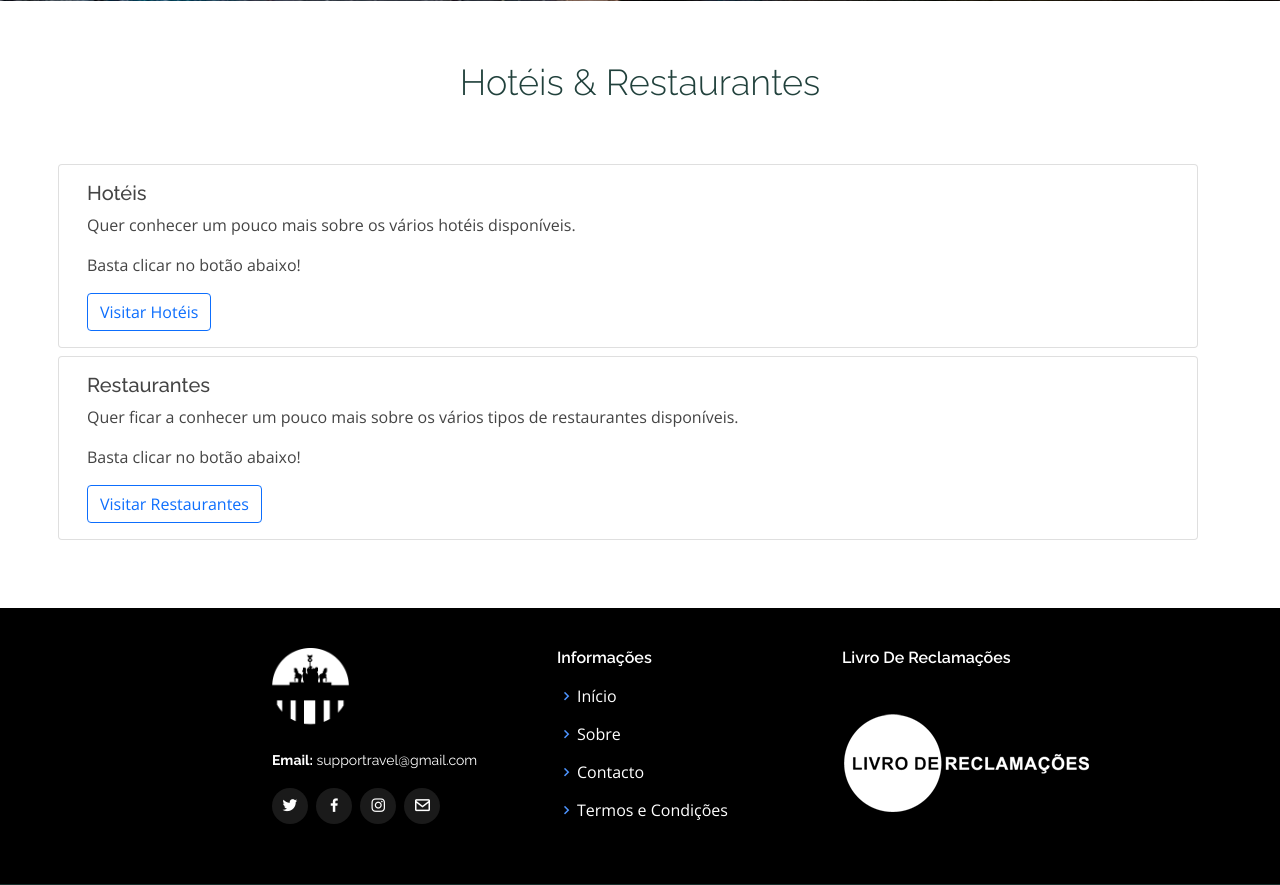
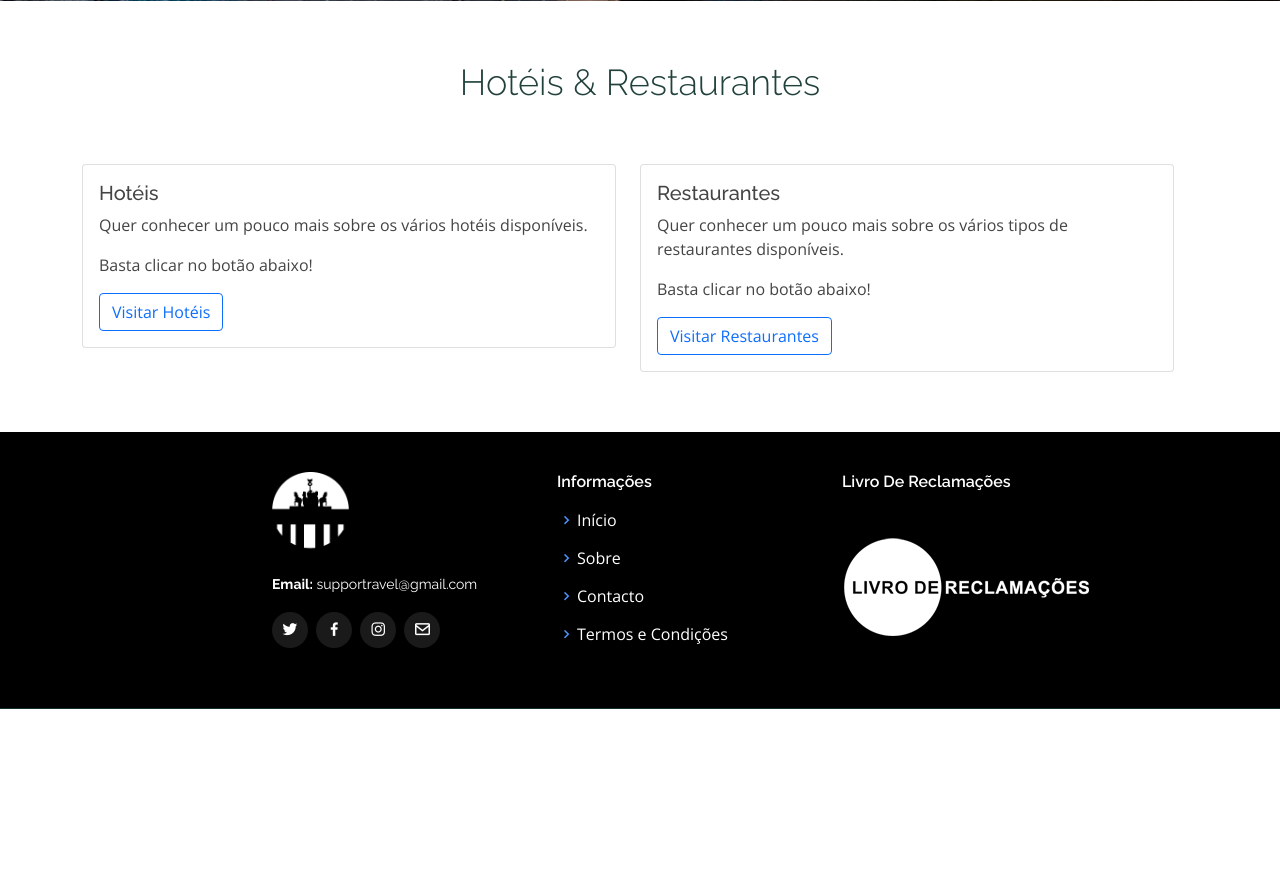
Before and after one commit to Nuno777/ProjetoBerlim, a PHP site: page / in a window 1280 px wide. Shown: the part 799-1684 px from the top of the page. After the commit the page ends 1508 px from the top, so only its background shows below. Run offline with PHP 8.4, Linux system fonts and the light colour scheme.

Commit message:
cards fix no index

```diff
--- a/index.php
+++ b/index.php
@@ -32,8 +32,9 @@
           <div class="section-title" data-aos="fade-up">
             <h2>Hotéis & Restaurantes</h2>
           </div>
-
-          <div class="card row mb-2" data-aos="fade-up">
+          <div class="row">
+            <div class="col-sm-6">
+              <div class="card">
                 <div class="card-body">
                   <h5 class="card-title">Hotéis</h5>
                   <p class="card-text">Quer conhecer um pouco mais sobre os vários hotéis disponíveis.</p>
@@ -41,13 +42,17 @@
                   <a href="hotel.php" class="btn btn-outline-primary">Visitar Hotéis</a>
                 </div>
               </div>
+            </div>
 
-          <div class="card row mb-2" data-aos="fade-up">
+            <div class="col-sm-6">
+              <div class="card">
                 <div class="card-body">
                   <h5 class="card-title">Restaurantes</h5>
-              <p class="card-text">Quer ficar a conhecer um pouco mais sobre os vários tipos de restaurantes disponíveis.</p>
+                  <p class="card-text">Quer conhecer um pouco mais sobre os vários tipos de restaurantes disponíveis.</p>
                   <p class="card-text">Basta clicar no botão abaixo!</p>
                   <a href="" class="btn btn-outline-primary">Visitar Restaurantes</a>
+                </div>
+              </div>
             </div>
           </div>
         </div>
```
Also changed, not shown: dashboard/editcontato.php (line endings or trailing spaces). Lines whose indentation alone changed are shown as unchanged.
